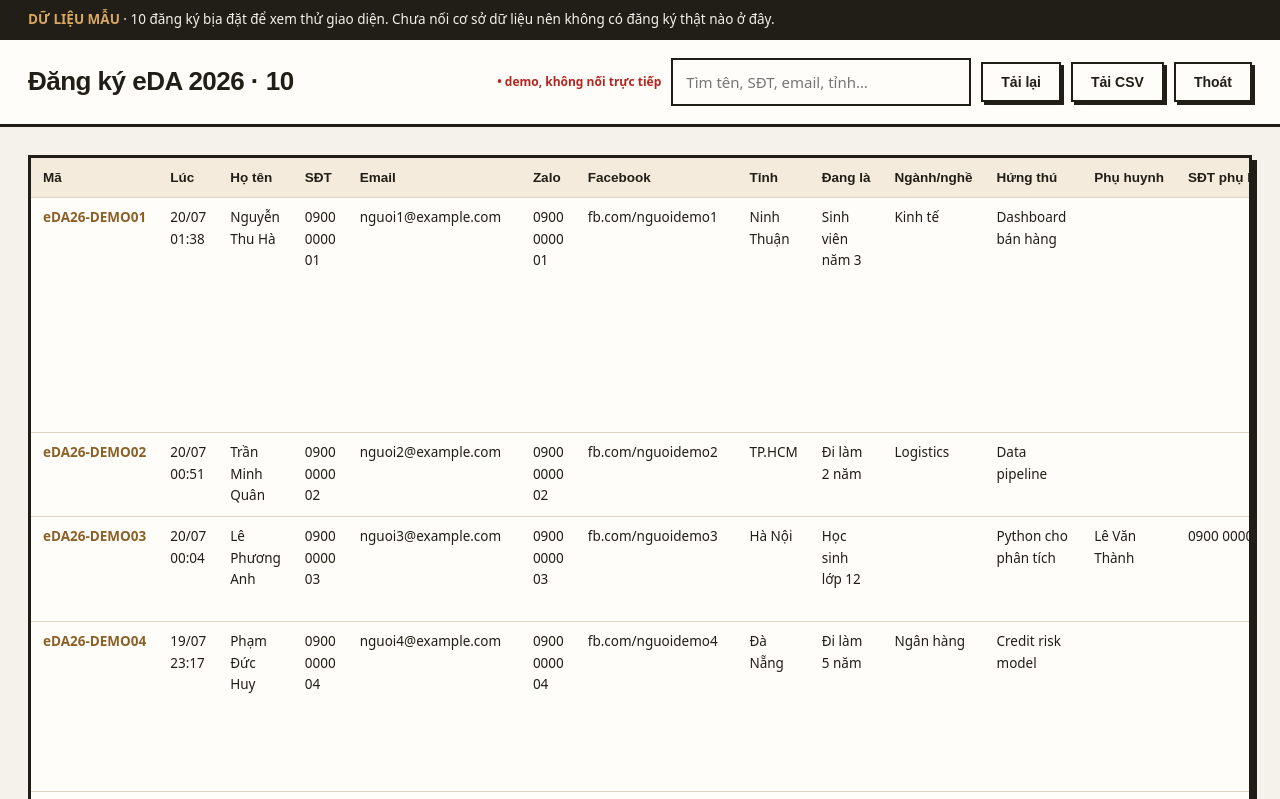
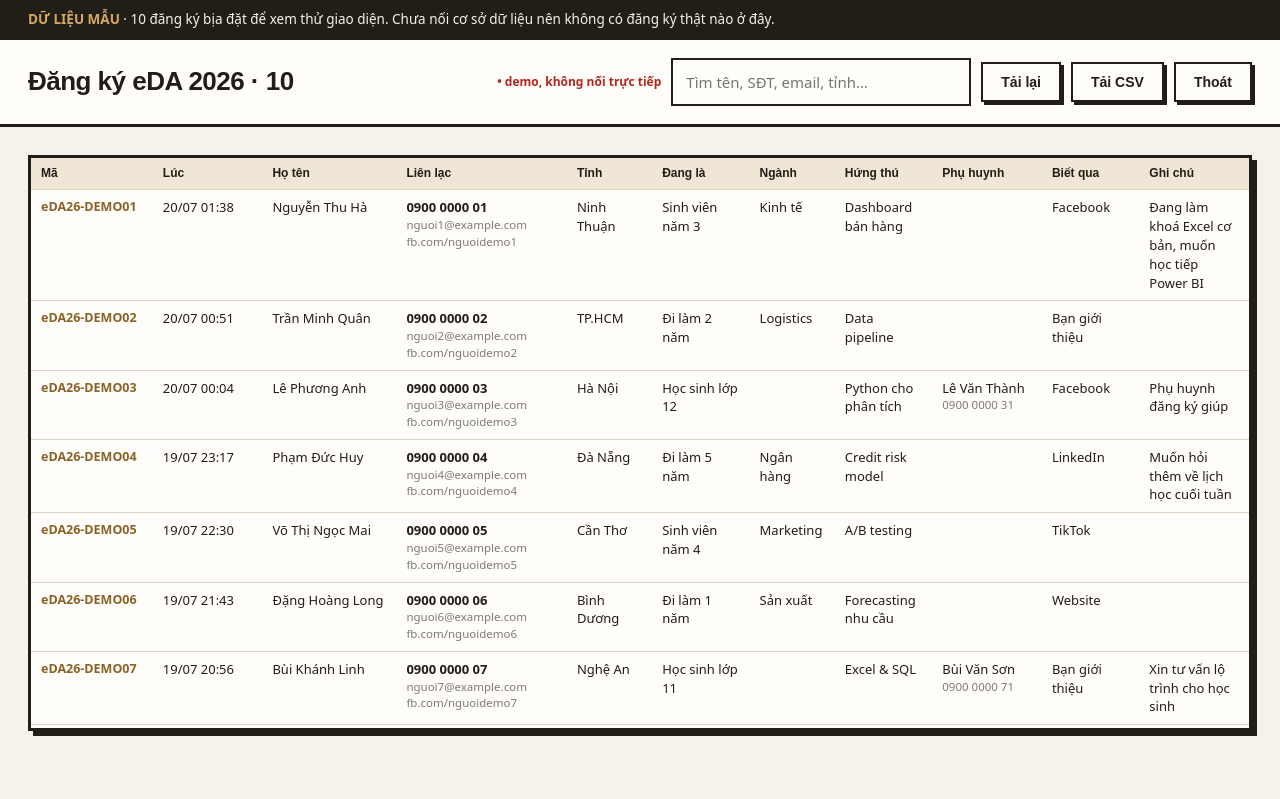
Before and after one commit to Kein95/eDA-sample, a plain HTML site: page admin.html in a window 1280 px wide. Both pictures are taken after a click on the button "Đăng nhập". Shown: the top 799 px of the page. Drawn offline with nearby package versions, Linux system fonts and the light colour scheme.

Commit message:
style: căn cột bảng đăng ký vừa khung, gộp còn 11 cột
Trước đây bảng để min-width 1180px cho 15 cột nên lúc nào cũng phải kéo ngang.
Theo cách của school_registry.html bên LVT-AR: table-layout:fixed + width theo %,
đầu bảng dính khi cuộn, cuộn dọc trong khung riêng.

Gộp SĐT/email/Zalo/Facebook thành cột Liên lạc và tên/SĐT phụ huynh thành cột Phụ
huynh, mỗi thứ một dòng - còn 11 cột, tổng width đúng 100%. Bản CSV vẫn xuất đủ 15
cột gốc, tìm kiếm vẫn quét cả 15 trường.

Ba lỗi đo được rồi mới sửa: cột Lúc hẹp làm giờ tràn đè lên Họ tên, overflow-wrap
anywhere cắt Facebook thành Faceboo/k, và mã bị ngắt dòng sau dấu gạch nối. Riêng
nowrap cho ô mã lúc đầu làm nó tràn đè cột Lúc - phải nới cột đủ rộng kèm theo.
min-width hạ còn 1160px, đo được là mốc cột Lúc bắt đầu tràn.

```diff
--- a/admin.html
+++ b/admin.html
@@ -52,15 +52,35 @@ button.ghost{background:var(--surface);color:var(--ink)}
   letter-spacing:.08em;color:var(--deep);margin:16px 0 6px}
 .err{color:#b3261e;font-size:13.5px;font-weight:600;margin-top:14px}
 .muted{color:color-mix(in srgb,var(--ink) 55%,transparent);font-size:13px}
-/* Bang */
-.tablewrap{overflow-x:auto;border:3px solid var(--ink);background:var(--surface);box-shadow:5px 5px 0 var(--ink)}
-table{border-collapse:collapse;width:100%;min-width:1180px;font-size:13.5px}
-th,td{border-bottom:1px solid var(--line);padding:9px 12px;text-align:left;vertical-align:top}
-th{background:color-mix(in srgb,var(--gold) 14%,transparent);font-family:'Space Grotesk',sans-serif;
-  font-weight:700;white-space:nowrap;position:sticky;top:0}
-tr:hover td{background:color-mix(in srgb,var(--gold) 6%,transparent)}
-td.code{font-weight:700;color:var(--deep);white-space:nowrap}
-td.note{max-width:280px;white-space:pre-wrap}
+/* Bang
+   table-layout:fixed + width theo % o <th>: cot chia theo be ngang man hinh thay vi
+   theo noi dung. Truoc day de min-width:1180px nen 15 cot day nhau tran ra ngoai va
+   luc nao cung phai keo ngang. Chi con keo ngang khi man hep hon 920px. */
+.tablewrap{max-height:72vh;overflow:auto;border:3px solid var(--ink);
+  background:var(--surface);box-shadow:5px 5px 0 var(--ink)}
+/* min-width 1160px: duoi muc nay cot hep den noi chu tran ra de len cot ben canh
+   (do duoc: cot "Luc" bat dau tran o khoang 1120px). Cho cuon ngang thay vi de chu
+   chong len nhau. Con o tren muc nay thi 11 cot vua khit, khong phai keo ngang. */
+table{border-collapse:collapse;width:100%;min-width:1160px;table-layout:fixed;font-size:13px}
+th,td{border-bottom:1px solid var(--line);padding:8px 10px;text-align:left;vertical-align:top}
+th{word-break:break-word}
+/* break-word chi cat khi mot TU dai hon o (email, link facebook). Khong dung
+   "overflow-wrap:anywhere" vi no cat ca tu ngan vua du cho, nhin nhu loi chinh ta. */
+td{word-break:break-word;line-height:1.45}
+th{background:#efe6d5;font-family:'Space Grotesk',sans-serif;font-weight:700;
+  font-size:12px;line-height:1.3;position:sticky;top:0;z-index:1}
+tr:hover td{background:color-mix(in srgb,var(--gold) 7%,transparent)}
+/* nowrap vi trinh duyet mac dinh duoc phep ngat dong sau dau gach noi: ma
+   "eDA26-ABC123" bi be doi ngay ca khi o du rong.
+   Kem theo do cot Ma phai du rong that (11%, >= 118px o min-width 1080px): nowrap ma
+   o hep thi chu khong xuong dong nua nhung TRAN sang de len cot Luc - doi mot loi de
+   nhin thanh mot loi kho nhin hon. Font nho hon mot chut de chac chan vua. */
+td.code{font-weight:700;color:var(--deep);white-space:nowrap;font-size:12.5px}
+/* Dong phu trong o gop (email duoi SDT, SDT duoi ten phu huynh) */
+.sub{display:block;font-size:11.5px;color:color-mix(in srgb,var(--ink) 58%,transparent)}
+.thoi{white-space:nowrap;font-variant-numeric:tabular-nums}
+/* Ghi chu do nguoi dang ky go, co the xuong dong - giu nguyen ngat dong ho da go */
+td.note{white-space:pre-wrap}
 .count{font-family:'Space Grotesk',sans-serif;font-weight:700}
 .hide{display:none}
 .livedot{font-size:12px;font-weight:600;white-space:nowrap;
@@ -107,10 +127,21 @@ tr.new td{animation:newrow 2.4s ease-out}
   <div class="wrap">
     <p id="listErr" class="err hide"></p>
     <div class="tablewrap"><table>
+      <!-- 11 cot thay vi 15: gop lien lac (SDT/email/Zalo/Facebook) va phu huynh
+           (ten + SDT) vao mot o, moi thu mot dong. Tong width = 100% de vua khung.
+           Ban CSV van xuat du ca 15 cot goc, khong gop gi. -->
       <thead><tr>
-        <th>Mã</th><th>Lúc</th><th>Họ tên</th><th>SĐT</th><th>Email</th><th>Zalo</th>
-        <th>Facebook</th><th>Tỉnh</th><th>Đang là</th><th>Ngành/nghề</th><th>Hứng thú</th>
-        <th>Phụ huynh</th><th>SĐT phụ huynh</th><th>Biết qua</th><th>Ghi chú</th>
+        <th style="width:10%">Mã</th>
+        <th style="width:9%">Lúc</th>
+        <th style="width:11%">Họ tên</th>
+        <th style="width:14%">Liên lạc</th>
+        <th style="width:7%">Tỉnh</th>
+        <th style="width:8%">Đang là</th>
+        <th style="width:7%">Ngành</th>
+        <th style="width:8%">Hứng thú</th>
+        <th style="width:9%">Phụ huynh</th>
+        <th style="width:8%">Biết qua</th>
+        <th style="width:9%">Ghi chú</th>
       </tr></thead>
       <tbody id="rows"></tbody>
     </table></div>
@@ -267,11 +298,36 @@ function render() {
   $('n').textContent = shown.length + (q ? ' / ' + rows.length : '');
   $('rows').innerHTML = shown.map(r => '<tr>'
     + `<td class="code">${esc(r.code)}</td>`
-    + `<td>${esc(fmtTime(r.created_at))}</td>`
-    + COLS.slice(2).map(c => c === 'note'
-        ? `<td class="note">${esc(r[c])}</td>`
-        : `<td>${esc(r[c])}</td>`).join('')
+    + `<td class="thoi">${esc(fmtTime(r.created_at))}</td>`
+    + `<td>${esc(r.name)}</td>`
+    + `<td>${oLienLac(r)}</td>`
+    + `<td>${esc(r.province)}</td>`
+    + `<td>${esc(r.job)}</td>`
+    + `<td>${esc(r.field)}</td>`
+    + `<td>${esc(r.interest)}</td>`
+    + `<td>${oPhuHuynh(r)}</td>`
+    + `<td>${esc(r.channel)}</td>`
+    + `<td class="note">${esc(r.note)}</td>`
     + '</tr>').join('');
+}
+
+// SDT lam dong chinh, phan con lai xuong dong nho ben duoi. Zalo thuong trung SDT nen
+// chi hien khi khac - lap lai cung mot so chi to o ma khong them thong tin.
+function oLienLac(r) {
+  const d = [];
+  if (r.phone) d.push(`<b>${esc(r.phone)}</b>`);
+  if (r.email) d.push(`<span class="sub">${esc(r.email)}</span>`);
+  const them = [];
+  if (r.zalo && r.zalo !== r.phone) them.push('Zalo ' + esc(r.zalo));
+  if (r.facebook) them.push(esc(r.facebook));
+  if (them.length) d.push(`<span class="sub">${them.join(' · ')}</span>`);
+  return d.join('');
+}
+
+function oPhuHuynh(r) {
+  if (!r.guardian_name && !r.guardian_phone) return '';
+  return esc(r.guardian_name)
+    + (r.guardian_phone ? `<span class="sub">${esc(r.guardian_phone)}</span>` : '');
 }
 
 function esc(v) {
```
